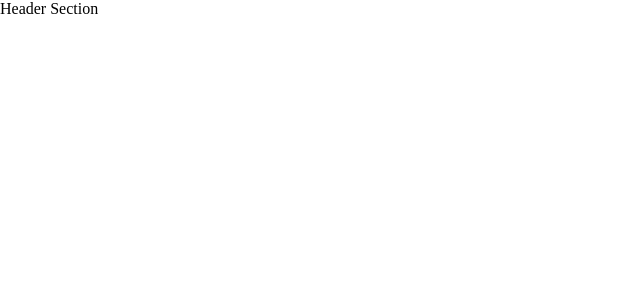
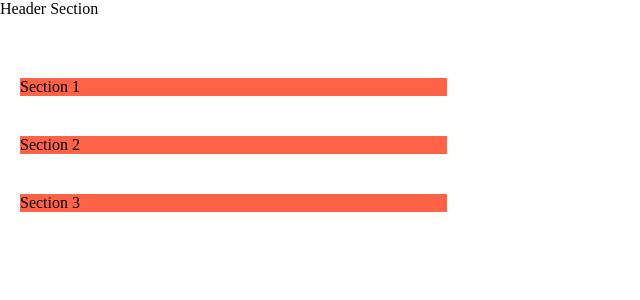
Before and after one commit to avrimarom-del/todo-list-app, a React (Vite) app: page / in a window 1280 px wide. Shown: the top 300 px of the page, without its empty margins (0-640 px from the left). Built offline with nearby package versions, Linux system fonts and the light colour scheme.

Commit message:
column css

```diff
--- a/src/App.css
+++ b/src/App.css
@@ -2,3 +2,15 @@
   display: grid;
   grid-template-rows: 15opx auto;
 }
+
+.app_main {
+  display: flex;
+  justify-content: space-evenly;
+  padding: 20px 8%;
+}
+
+.task_column {
+  width: 33.33%;
+  background-color: tomato;
+  margin: 20px;
+}
--- a/src/App.jsx
+++ b/src/App.jsx
@@ -7,9 +7,12 @@ const App = () => {
     <div className='app'>
       <header className='app_header'>Header Section</header>
       <main className='app_main'></main>
-        <section className='task_column'></section>
-        <section className='task_column'></section>
-        <section className='task_column'></section>
+        <section className='task_column'>Section 1</
+        section>
+        <section className='task_column'>Section 2</
+        section>
+        <section className='task_column'>Section 3</
+        section>
     </div>
   )
 }
```
